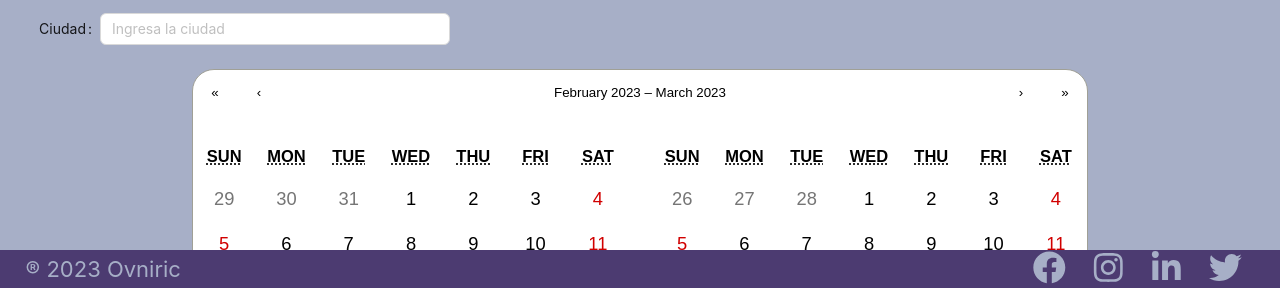
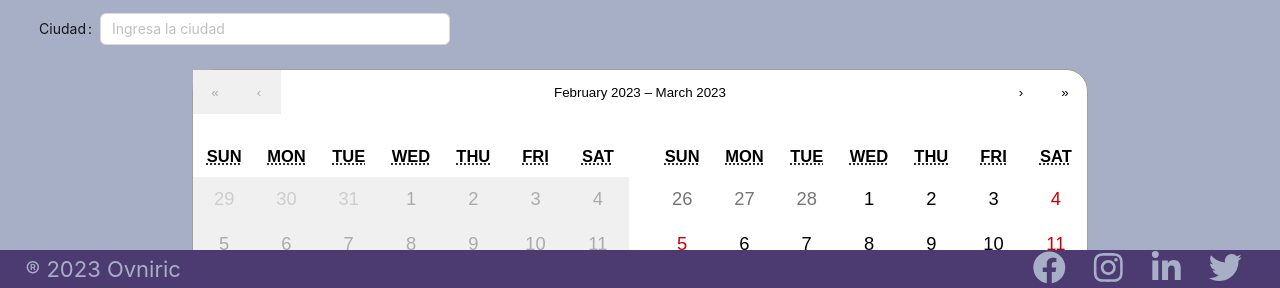
Before and after one commit to cserna98/booking_Integrador_DH, a React (Create React App) app in the folder spacialbookingfront/: page /bookingForm in a window 1280 px wide. Shown: the part 510-798 px from the top of the page. Built offline with nearby package versions, Linux system fonts and the light colour scheme; no server answers.

Commit message:
funcionalidad del calendario interactivo y de la hora de llegada

```diff
--- a/spacialbookingfront/src/Components/BookingForm/BookingForm.jsx
+++ b/spacialbookingfront/src/Components/BookingForm/BookingForm.jsx
@@ -96,13 +96,14 @@ const formItemLayout =
     </Form>
         </div>
         <div className={styles.calendarSelect}>
-                <Calendar  onChange={onChange} value={value} showDoubleView={true} calendarType={"US"}>
+                <Calendar  onChange={onChange} value={value} minDate={new Date(Date.now()
+                )} selectRange={true}  showDoubleView={true} calendarType={"US"}>
                 </Calendar>
             </div>
 
         <div>
           <h2>Tu horario de llegada</h2>
-          <p>Tu experiencia está programada para las</p>
+          <p>Tu experiencia está programada para las {dataTime && `${dataTime?.$H}:${dataTime?.$m}`}</p>
           <p>Indica tu horario estimado de llegada</p>
           <TimePicker className={styles.selectTime} value={dataTime} onOk={handleChange} format={format} placeholder={"Seleccionar hora"} ></TimePicker>
         </div>
```
